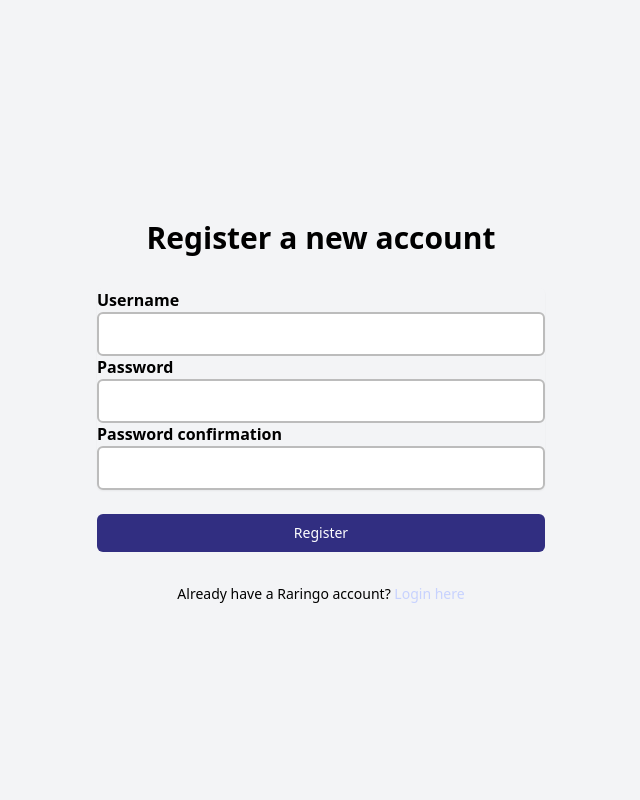
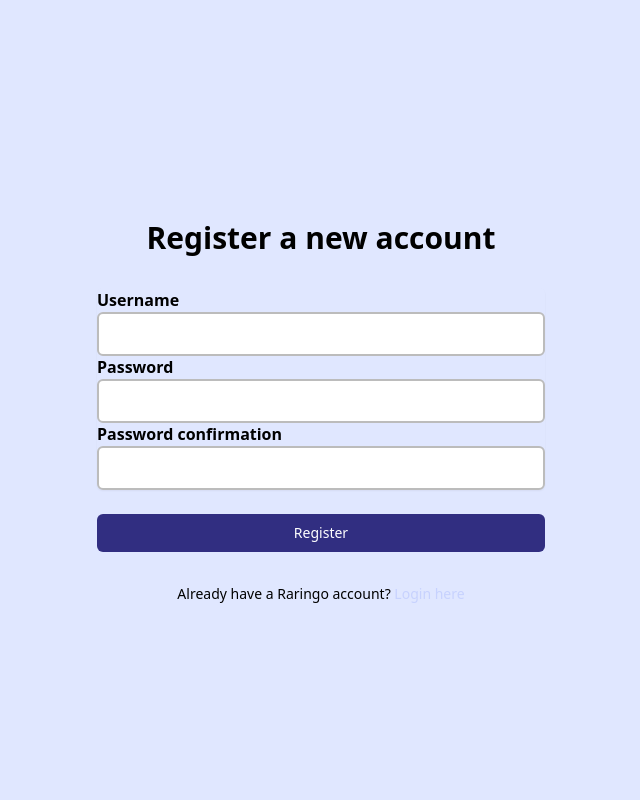
Before and after one commit to KarinaMaharani/raringo, a Django app: page /register/ in a window 1280 px wide. Shown: the whole page, without its empty margins (319-959 px from the left). Run offline with Django 5.2, Linux system fonts and the light colour scheme; some libraries are stand-ins or nearby versions.

Commit message:
Tugas 5 Done

```diff
--- a/main/templates/login.html
+++ b/main/templates/login.html
@@ -5,7 +5,7 @@
 {% endblock meta %}
 
 {% block content %}
-<div class="min-h-screen flex items-center justify-center w-screen bg-gray-100 py-12 px-4 sm:px-6 lg:px-8">
+<div class="min-h-screen flex items-center justify-center w-screen bg-indigo-100 py-12 px-4 sm:px-6 lg:px-8">
   <div class="max-w-md w-full space-y-8">
     <div>
       <h2 class="mt-6 text-center text-black text-3xl font-extrabold text-gray-900">
--- a/main/templates/main.html
+++ b/main/templates/main.html
@@ -16,6 +16,7 @@
     <div class="overflow-x-auto">
       {% if not product_entries %}
       <div class="flex flex-col items-center justify-center min-h-[24rem] p-6">
+          <img src="https://www.svgrepo.com/show/525569/upload-minimalistic.svg" alt="Please, add at least one product" class="w-32 h-32 mb-4"/>
           <p class="text-center text-gray-600 mt-4">Belum ada produk terdaftar.</p>
       </div>
       {% else %}
--- a/main/templates/register.html
+++ b/main/templates/register.html
@@ -5,7 +5,7 @@
 {% endblock meta %}
 
 {% block content %}
-<div class="min-h-screen flex items-center justify-center bg-gray-100 py-12 px-4 sm:px-6 lg:px-8">
+<div class="min-h-screen flex items-center justify-center bg-indigo-100 py-12 px-4 sm:px-6 lg:px-8">
   <div class="max-w-md w-full space-y-8 form-style">
     <div>
       <h2 class="mt-6 text-center text-3xl font-extrabold text-black">
```
Also changed, not shown: README.md.
